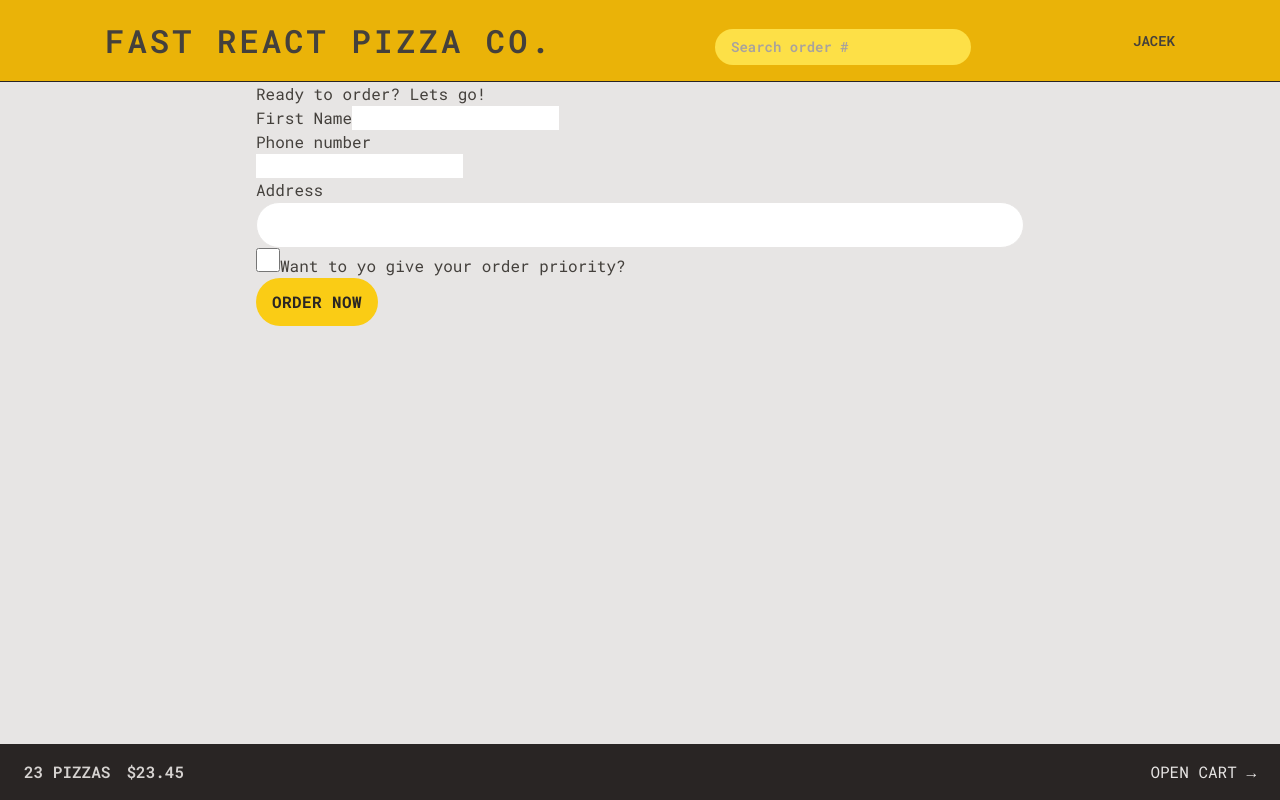
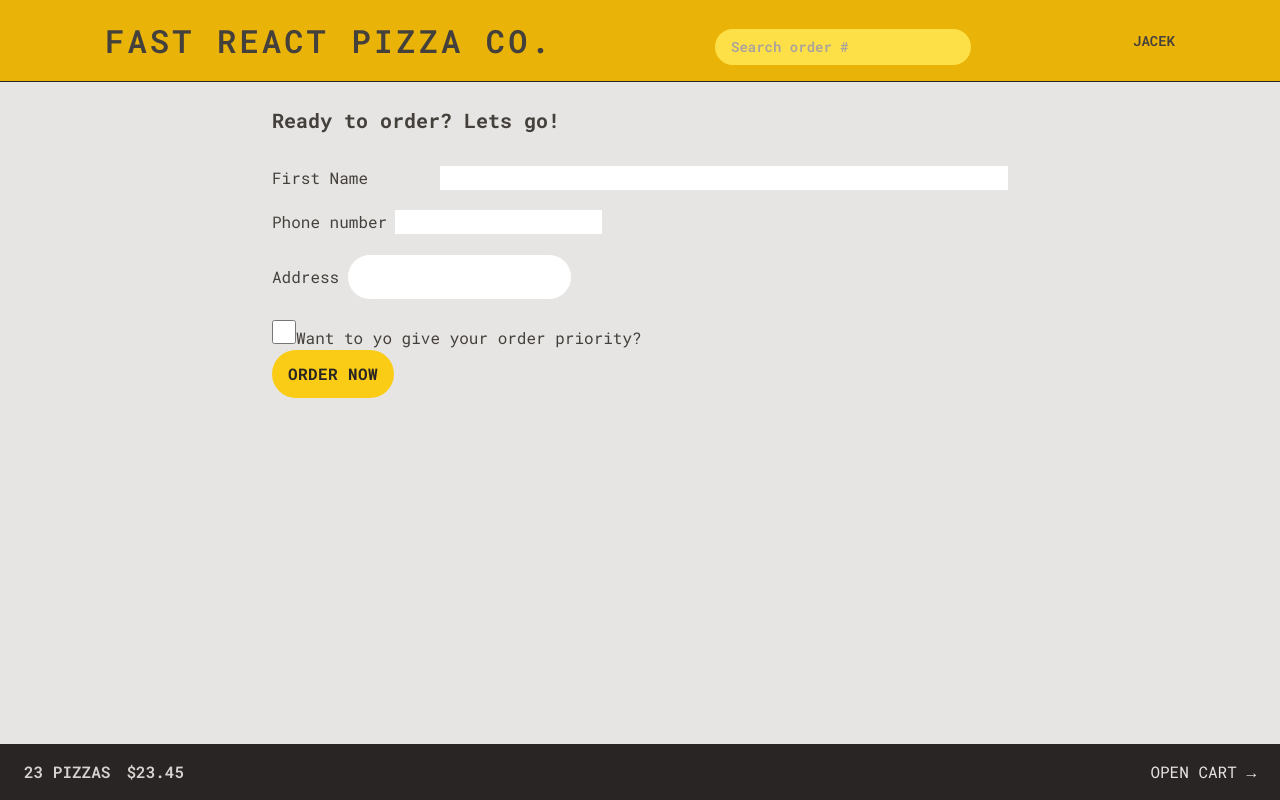
Before and after one commit to jacekzielinski87/fast-react-pizza-app, a React (Vite) app: page /order/new in a window 1280 px wide. Built offline with nearby package versions, Linux system fonts and the light colour scheme; a web font is replaced by a local one.

Commit message:
New styles

```diff
--- a/src/features/cart/Cart.jsx
+++ b/src/features/cart/Cart.jsx
@@ -1,6 +1,7 @@
 import { Link } from 'react-router-dom';
 import LinkButton from '../../ui/LinkButton';
 import Button from '../../ui/Button';
+import CartItem from './CartItem';
 
 const fakeCart = [
   {
@@ -30,10 +31,16 @@ function Cart() {
   const cart = fakeCart;
 
   return (
-    <div>
+    <div className='px-4 py-3'>
       <LinkButton to="/menu">&larr; Back to menu</LinkButton>
 
-      <h2>Your cart, %NAME%</h2>
+      <h2 className='mt-8 text-xl font-semibold'>Your cart, %NAME%</h2>
+
+      <ul className='divide-y divide-stone-200 border-b'>
+        {cart.map((item) => {
+          <CartItem item={item} key={item.pizzaId}/>
+        })}
+      </ul>
 
       <div>
         <Button to="/order/new">Order pizzas</Button>
--- a/src/features/menu/MenuItem.jsx
+++ b/src/features/menu/MenuItem.jsx
@@ -1,5 +1,6 @@
 import PropTypes from 'prop-types';
 import { formatCurrency } from '../../utilitis/helpers';
+import Button from '../../ui/Button';
 
 function MenuItem({ pizza }) {
   const { id, name, unitPrice, ingredients, soldOut, imageUrl } = pizza;
@@ -7,10 +8,10 @@ function MenuItem({ pizza }) {
   return (
     <li className="flex gap-4 py-2">
       <img src={imageUrl} alt={name} className={`h-24 ${soldOut ? 'opacity-70 grayscale' : ''}`} />
-      <div className="flex flex-col">
+      <div className="flex flex-col grow">
         <p className='font-medium'>{name}</p>
         <p className='text-sm italic text-stone-500 capitalize'>{ingredients.join(', ')}</p>
-        <div className="mt-auto">
+        <div className="mt-auto flex items-center justify-between">
           {!soldOut ? (
             <p className="text-sm">{formatCurrency(unitPrice)}</p>
           ) : (
@@ -18,6 +19,8 @@ function MenuItem({ pizza }) {
               Sold out
             </p>
           )}
+
+          <Button type = 'small'>Add to cart</Button>
         </div>
       </div>
     </li>
--- a/src/features/order/CreateOrder.jsx
+++ b/src/features/order/CreateOrder.jsx
@@ -44,16 +44,16 @@ function CreateOrder() {
   const cart = fakeCart;
 
   return (
-    <div>
-      <h2>Ready to order? Lets go!</h2>
+    <div className="px-4 py-6">
+      <h2 className="mb-8 text-xl font-bold">Ready to order? Lets go!</h2>
 
       <Form method="POST">
-        <div>
-          <label>First Name</label>
-          <input type="text" name="customer" required />
+        <div className="mb-5 flex gap-2 flex-col sm:flex-row sm:items-center">
+          <label className='sm:basis-40'>First Name</label>
+          <input className='input grow' type="text" name="customer" required />
         </div>
 
-        <div>
+        <div className='mb-5 flex gap-2 flex-col sm:flex-row sm:items-center'>
           <label>Phone number</label>
           <div>
             <input type="tel" name="phone" required />
@@ -61,14 +61,19 @@ function CreateOrder() {
           {formErrors?.phone && <p>{formErrors.phone}</p>}
         </div>
 
-        <div>
+        <div className='mb-5 flex gap-2 flex-col sm:flex-row sm:items-center'>
           <label>Address</label>
           <div>
-            <input className="rounded-full border border-stone-200
-              px-4 py-2 text-sm tranistion-all duration-300
-             placeholder:text-stone-500
-              focus:outline-none focus:ring
-             focus:ring-yellow-400 w-full md:px-6 md:py-3" type="text" name="address" required />
+            <input
+              className="tranistion-all w-full rounded-full
+              border border-stone-200 px-4 py-2 text-sm
+             duration-300
+              placeholder:text-stone-500 focus:outline-none
+             focus:ring focus:ring-yellow-400 md:px-6 md:py-3"
+              type="text"
+              name="address"
+              required
+            />
           </div>
         </div>
 
@@ -89,7 +94,7 @@ function CreateOrder() {
         <div>
           <input type="hidden" name="cart" value={JSON.stringify(cart)} />
 
-          <Button disabled={isSubmitting}>
+          <Button disabled={isSubmitting} type="primary">
             {isSubmitting ? 'Placing Order...' : 'Order now'}
           </Button>
         </div>
--- a/src/features/user/CreateUser.jsx
+++ b/src/features/user/CreateUser.jsx
@@ -24,7 +24,7 @@ function CreateUser() {
 
       {username !== '' && (
         <div>
-          <button>Start ordering</button>
+          <Button type = 'primary'>Start ordering</Button>
         </div>
       )}
     </form>
--- a/src/ui/Button.jsx
+++ b/src/ui/Button.jsx
@@ -1,8 +1,10 @@
 import React from "react";
 import { Link } from "react-router-dom";
 
-function Button({children, disabled, to}) {
+function Button({children, disabled, to, type}) {
     const className = 'inline-block rounded-full bg-yellow-400 px-4 py-3 font-bold uppercase tracking-wide text-stone-800 transition-colors duration-300 hover:bg-yellow-300 focus:bg-yellow-300 focus:outline-nonefocus:ring focus:ring-yellow-300 focus:ring-offset-2';
+
+
 
     if(to)
     return <Link to={to} className = {className}>{children}</Link>
```
